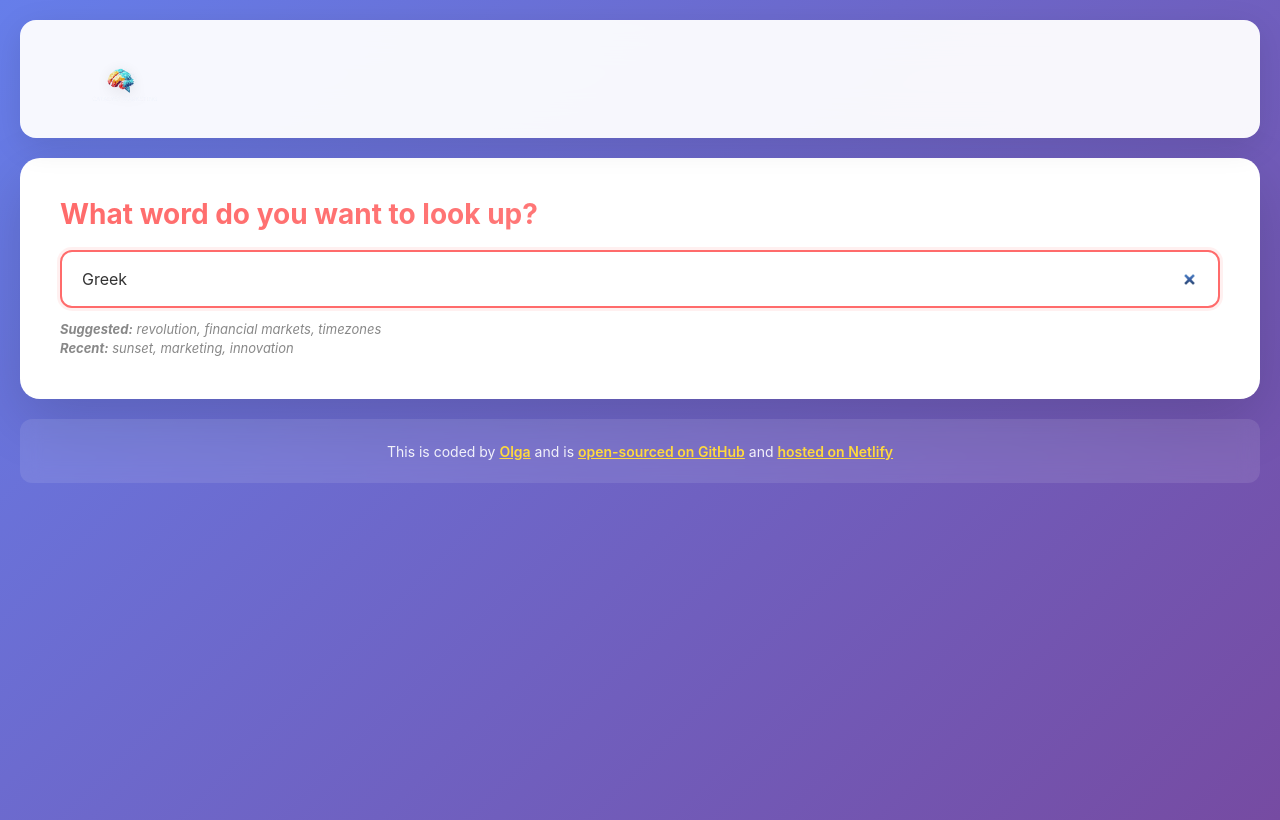
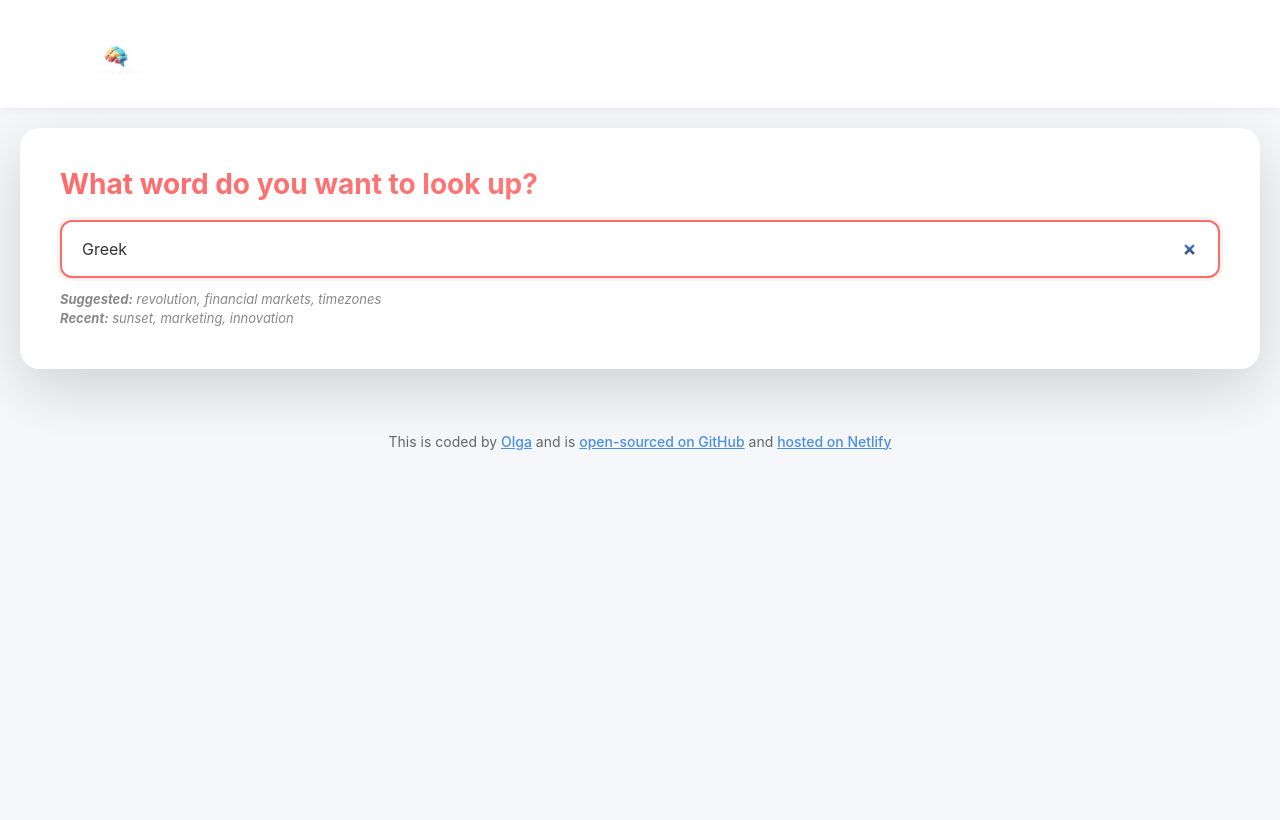
Before and after one commit to SheillaO/react-dictionary-dashboard, a React (Create React App) app: page / in a window 1280 px wide. Built offline with nearby package versions, Linux system fonts and the light colour scheme; no server answers.

Commit message:
Worked on the css

```diff
--- a/src/App.css
+++ b/src/App.css
@@ -1,21 +1,17 @@
 body {
-  background: linear-gradient(135deg, #667eea 0%, #764ba2 100%);
+  background: #f5f7fa;
   min-height: 100vh;
-  font-family: -apple-system, BlinkMacSystemFont, 'Segoe UI', 'Roboto', 'Oxygen', 'Ubuntu', 'Cantarell', sans-serif;
+  font-family: -apple-system, BlinkMacSystemFont, 'Segoe UI', 'Roboto', sans-serif;
 }
 
 a {
-  color: #ff6b6b;
+  color: #4a90e2;
   transition: all 0.3s ease;
 }
 
 a:hover {
-  color: #ff8787;
+  color: #357abd;
   text-decoration: none;
-}
-
-.App-header {
-  margin: 30px 0;
 }
 
 .App {
@@ -24,51 +20,25 @@ a:hover {
 }
 
 .brand-logo {
-  display: block;
-  height: 70px;
+  height: 60px;
   width: auto;
-  opacity: 0.95;
-  filter: drop-shadow(0 2px 8px rgba(0, 0, 0, 0.1));
-  transition: transform 0.3s ease;
-}
-
-.brand-logo:hover {
-  transform: scale(1.05);
+  opacity: 0.9;
 }
 
 header {
-  background: rgba(255, 255, 255, 0.95);
-  backdrop-filter: blur(20px);
-  border-radius: 16px;
-  box-shadow: 0 8px 32px rgba(0, 0, 0, 0.1);
-  margin: 20px;
+  background: white;
+  padding: 20px 0;
+  box-shadow: 0 2px 8px rgba(0, 0, 0, 0.05);
 }
 
 .App-footer {
   text-align: center;
-  margin: 40px 0;
-  color: white;
+  margin: 40px 20px;
   padding: 20px;
-  background: rgba(255, 255, 255, 0.1);
-  backdrop-filter: blur(10px);
-  border-radius: 12px;
-  margin: 20px;
-}
-
-.App-footer small {
-  color: rgba(255, 255, 255, 0.9);
+  color: #666;
 }
 
 .App-footer a {
-  color: #ffd93d;
-  font-weight: 600;
+  color: #4a90e2;
+  font-weight: 500;
 }
-
-.App-footer a:hover {
-  color: #ffed4e;
-}
-
-@keyframes pulse {
-  0%, 100% { transform: scale(1); opacity: 1; }
-  50% { transform: scale(1.1); opacity: 0.8; }
-}
--- a/src/Results.css
+++ b/src/Results.css
@@ -1,49 +1,29 @@
 .Results h2 {
-  font-size: 48px;
-  font-weight: 800;
-  line-height: 1.2;
-  background: linear-gradient(135deg, #667eea 0%, #764ba2 100%);
-  -webkit-background-clip: text;
-  -webkit-text-fill-color: transparent;
-  background-clip: text;
-  margin-bottom: 10px;
-  animation: slideIn 0.5s ease;
-  display: inline-block; /* Add this so badge sits next to it */
+  font-size: 42px;
+  font-weight: 700;
+  color: #2c3e50;
+  margin-bottom: 15px;
 }
 
-.word-header {
+.word-section {
+  border-bottom: 2px solid #e8ecef;
+  padding-bottom: 25px;
+  margin-bottom: 30px;
+}
+
+.word-meta {
   display: flex;
   align-items: center;
-  justify-content: space-between;
-  margin-bottom: 20px;
+  gap: 20px;
+  margin-top: 20px;
 }
 
-.meanings-badge {
-  background: linear-gradient(135deg, #a8edea 0%, #fed6e3 100%);
-  padding: 6px 14px;
-  border-radius: 20px;
-  font-size: 12px;
-  font-weight: 600;
-  margin-left: 15px;
+.meanings-count {
+  font-size: 14px;
+  color: #7f8c8d;
+  font-weight: 500;
 }
 
-@keyframes slideIn {
-  from {
-    opacity: 0;
-    transform: translateY(-20px);
-  }
-  to {
-    opacity: 1;
-    transform: translateY(0);
-  }
+.meaning-section {
+  margin-bottom: 25px;
 }
-
-.results section {
-  margin-bottom: 30px;
-  padding-bottom: 20px;
-  border-bottom: 1px solid #f0f0f0;
-}
-
-.results section:last-child {
-  border-bottom: none;
-}
--- a/src/Results.js
+++ b/src/Results.js
@@ -13,22 +13,20 @@ export default function Results(props) {
 
   return (
     <div className="results">
-      <section>
-        <div className="word-header">
-          <div>
-            <h2>{results.word}</h2>
-            <span className="meanings-badge">
-              {results.meanings.length}{" "}
-              {results.meanings.length === 1 ? "meaning" : "meanings"}
-            </span>
-          </div>
+      <section className="word-section">
+        <h2>{results.word}</h2>
+        <Phonetic phonetic={results.phonetic} />
+        <div className="word-meta">
+          <span className="meanings-count">
+            {results.meanings.length}{" "}
+            {results.meanings.length === 1 ? "meaning" : "meanings"}
+          </span>
           <SaveWord word={results.word} />
         </div>
+      </section>
 
-        <Phonetic phonetic={results.phonetic} />
-      </section>
       {results.meanings.map((meaning, index) => (
-        <section key={index}>
+        <section key={index} className="meaning-section">
           <Meaning meaning={meaning} />
         </section>
       ))}
```
